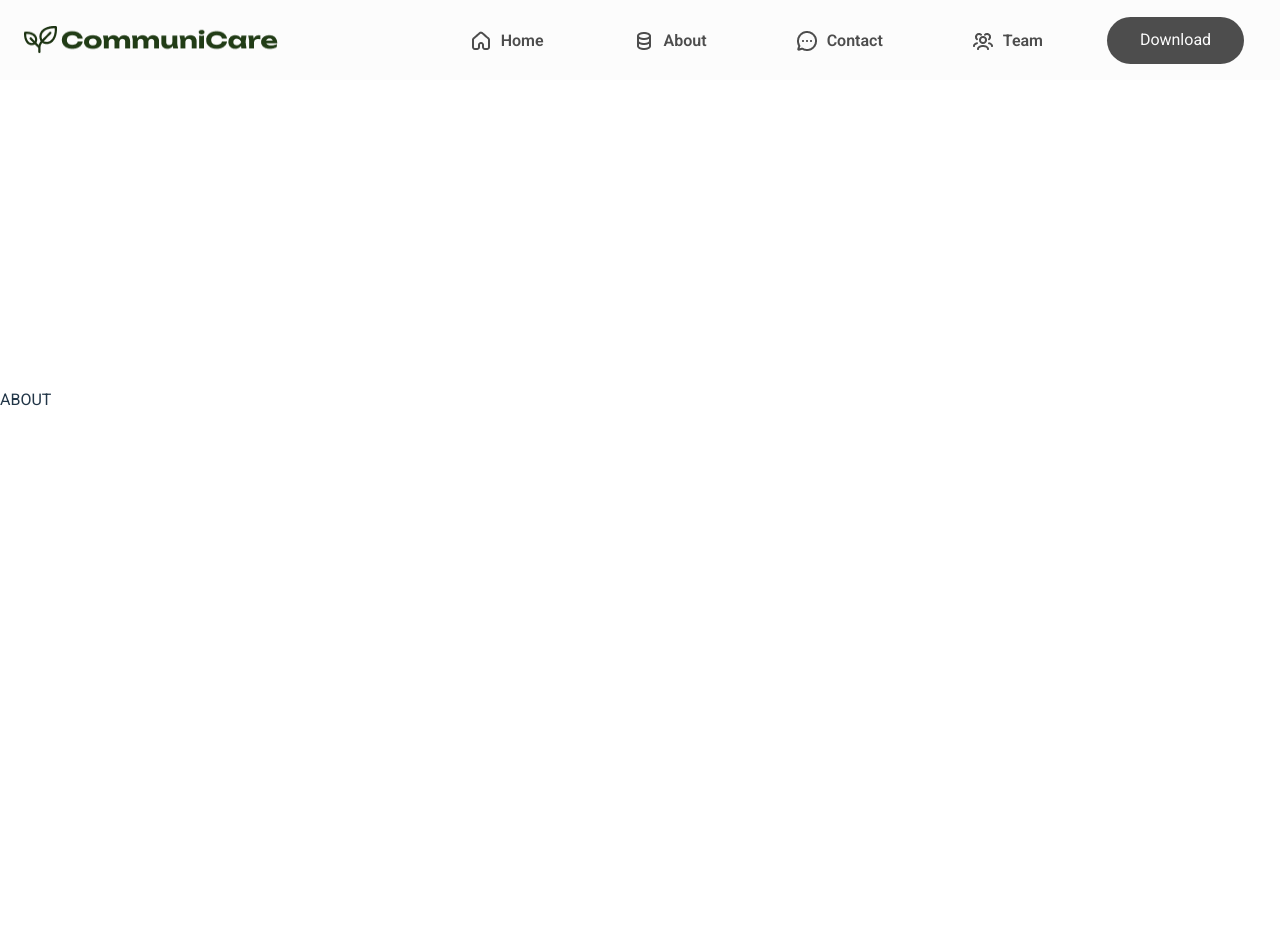
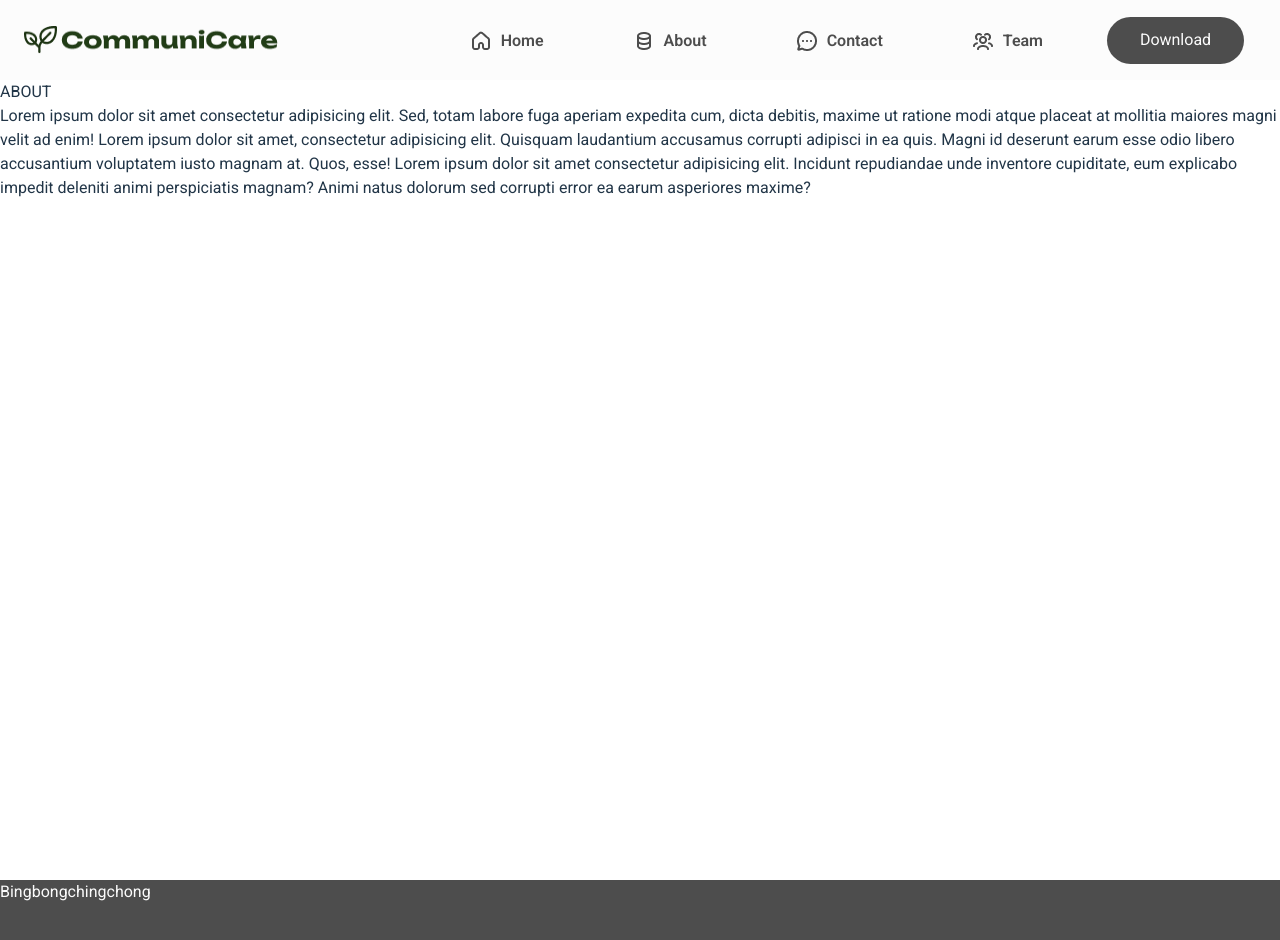
Before and after one commit to tailaiying32/CommuniCare, a React (Vite) app: page /about in a window 1280 px wide. Shown: the top 940 px of the page. Before the commit the page ends 800 px from the top, so only its background shows below. Built offline with nearby package versions, Linux system fonts and the light colour scheme.

Commit message:
testing git

```diff
--- /dev/null
+++ b/src/components/Footer.tsx
@@ -0,0 +1,9 @@
+export default function Footer() {
+  return (
+    <>
+      <div className="mb-0 h-72 w-full bg-neutral-800 text-neutral-50">
+        <p>Bingbongchingchong</p>
+      </div>
+    </>
+  );
+}
--- a/src/components/Navbar.tsx
+++ b/src/components/Navbar.tsx
@@ -1,5 +1,7 @@
 import NavLink from "./NavLink";
 import DownloadAppButton from "./DownloadAppButton";
+
+// testing git 1/31/2025
 
 export default function NavBar() {
   return (
--- a/src/pages/About.tsx
+++ b/src/pages/About.tsx
@@ -1,10 +1,27 @@
 import NavBar from "../components/Navbar";
+import Footer from "../components/Footer";
 
 export default function About() {
   return (
     <>
       <NavBar />
-      <h1>ABOUT</h1>
+      <div className="mt-20 min-h-screen">
+        <h1>ABOUT</h1>
+        <h1 className="text">
+          Lorem ipsum dolor sit amet consectetur adipisicing elit. Sed, totam
+          labore fuga aperiam expedita cum, dicta debitis, maxime ut ratione
+          modi atque placeat at mollitia maiores magni velit ad enim! Lorem
+          ipsum dolor sit amet, consectetur adipisicing elit. Quisquam
+          laudantium accusamus corrupti adipisci in ea quis. Magni id deserunt
+          earum esse odio libero accusantium voluptatem iusto magnam at. Quos,
+          esse! Lorem ipsum dolor sit amet consectetur adipisicing elit.
+          Incidunt repudiandae unde inventore cupiditate, eum explicabo impedit
+          deleniti animi perspiciatis magnam? Animi natus dolorum sed corrupti
+          error ea earum asperiores maxime?
+        </h1>
+      </div>
+
+      <Footer />
     </>
   );
 }
```
